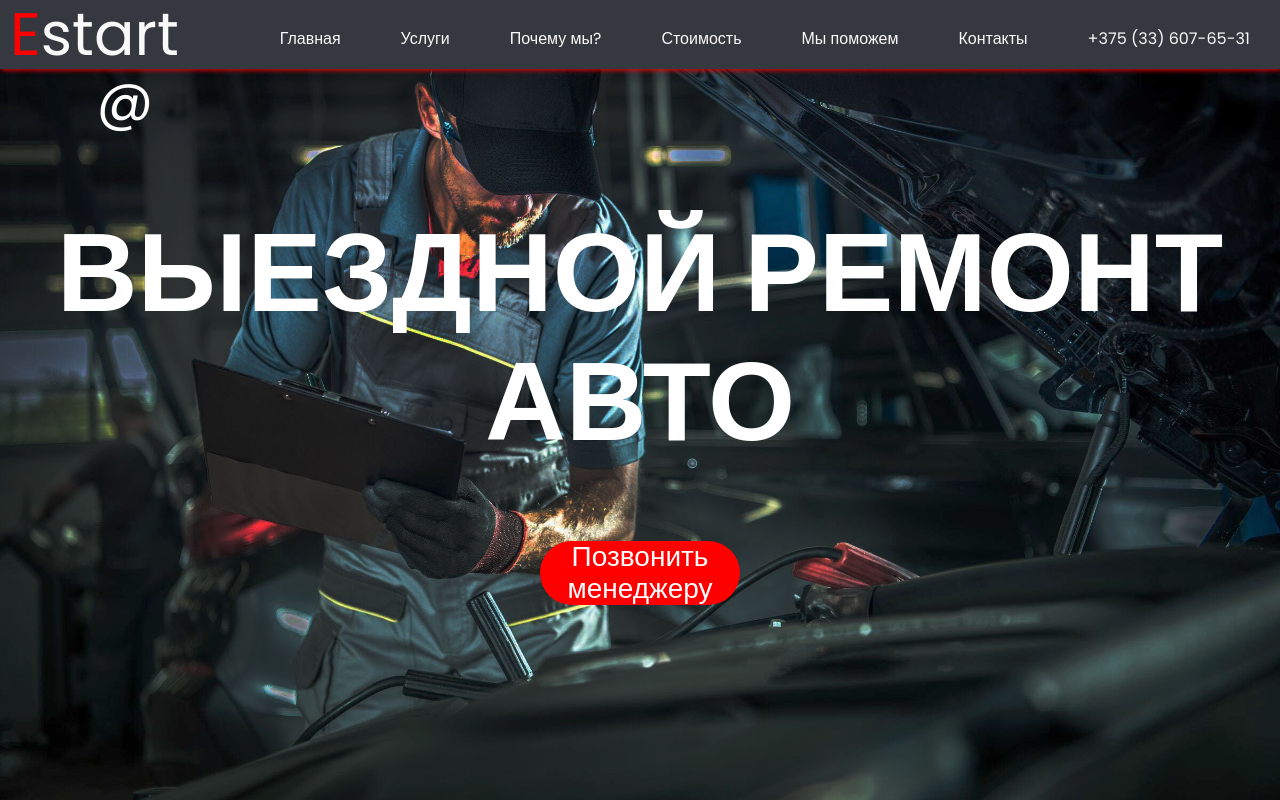
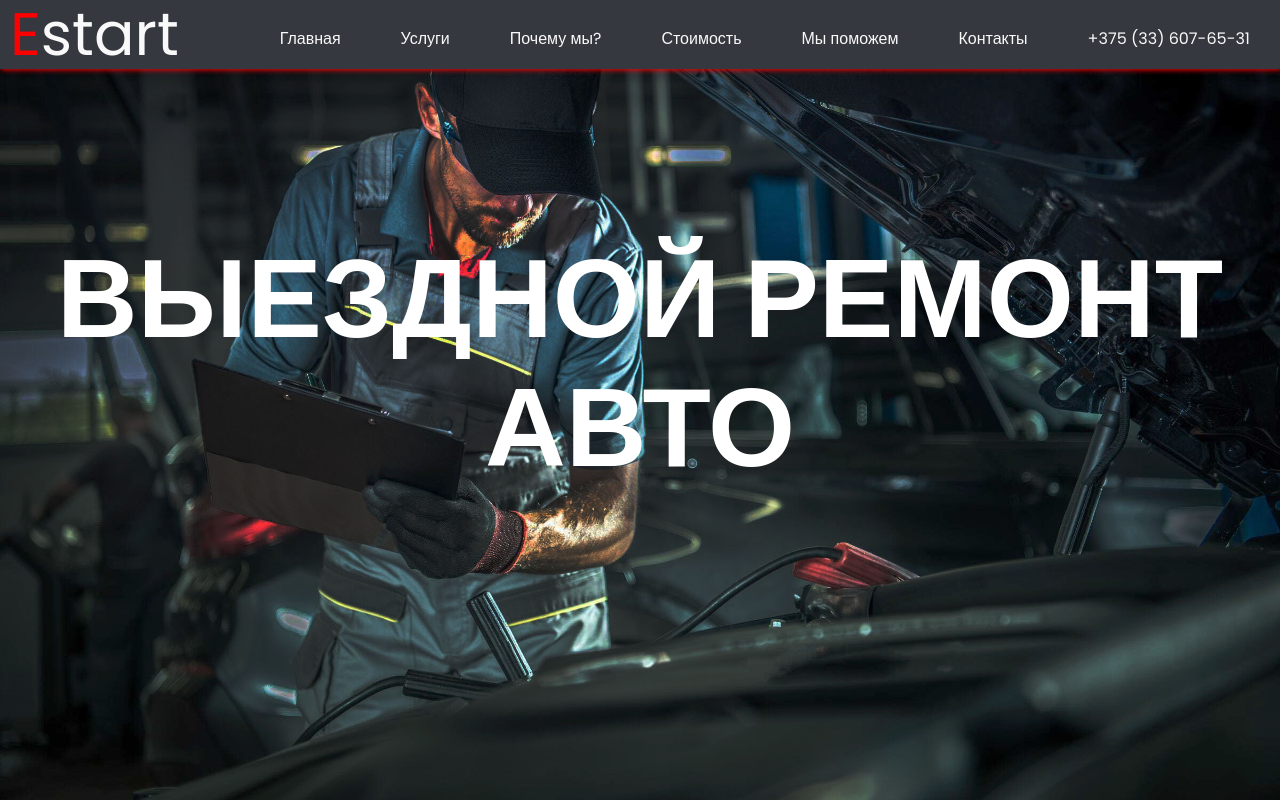
Before and after one commit to thesmertnik/smertnik, a website built with Parcel: page index.html in a window 1280 px wide. Shown: the top 800 px of the page. Built offline with nearby package versions, Linux system fonts and the light colour scheme.

Commit message:
smertnik

```diff
--- a/css/Main_1.css
+++ b/css/Main_1.css
@@ -212,7 +212,9 @@ li a:hover {
   color: white;
 
 }
-
+.first_block > h1{
+  padding-top: 90px;
+}
 .button_first_block{
   text-align: center;
 }
@@ -228,48 +230,9 @@ li a:hover {
   width: 260px;
   height: 30px;
 }
-.call_manager{
-  position: relative;
-  background-color: #ff0000;
-  border-radius: 42px;
-  border: none;
-  font-size: 28px;
-  color: #FFFFFF;
-  width: 200px;
-  text-align: center;
-  -webkit-transition-duration: 0.4s;
 
-  /*SAFARI*/
-  transition-duration: 0.4s;
-  text-decoration: none;
-  overflow: hidden;
-  cursor: pointer;
-}
-.call_manager:after{
-  content: "";
-  background: #ffffff;
-  display: block;
-  position: absolute;
-  padding-top: 300%;
-  padding-left: 350%;
-  margin-left: -20px!important;
-  margin-top: -120%;
-  opacity: 0;
-  transition: all 0.8s
-}
-.call_manager:active:after{
-  padding: 0;
-  margin: 0;
-  opacity: 1;
-  transition: 0s;
-}
 
-.kachestvo{
-  text-align: center;
-  color: white;
-  line-height: normal;
-  vertical-align: middle;
-}
+
 .container_first_block{
   width: 100vw;
   height: 100vh;
--- a/index.html
+++ b/index.html
@@ -66,12 +66,9 @@
   <a href="#" id="pull">Menu</a>
   </nav>
   -->
-<div class="first_block" id="home">@
+<div class="first_block" id="home">
   <h1 >ВЫЕЗДНОЙ РЕМОНТ <br> АВТО</h1>
 
-  <div class="button_to_call">
-    <button class="call_manager" >Позвонить менеджеру</button>
-  </div>
 </div>
 </div>
 
```
